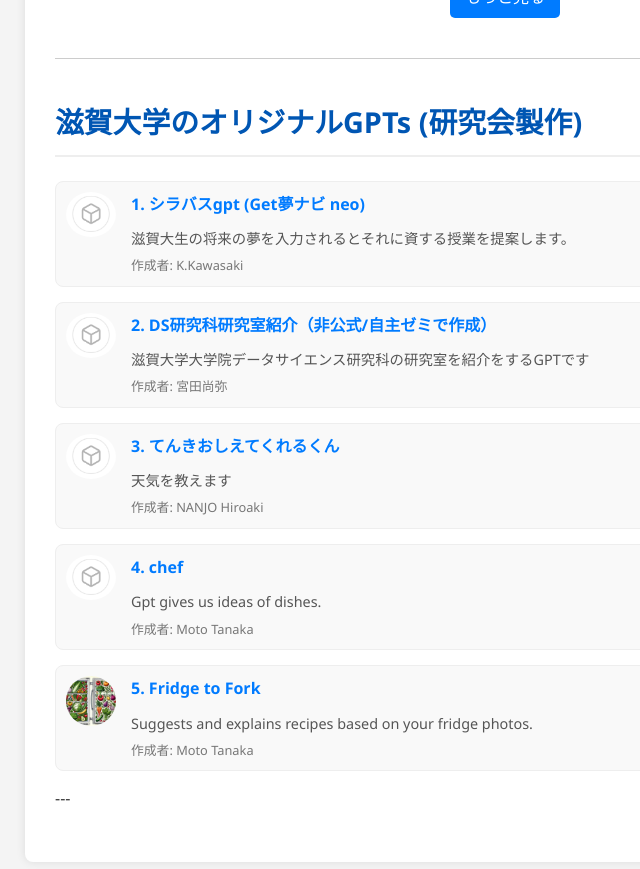
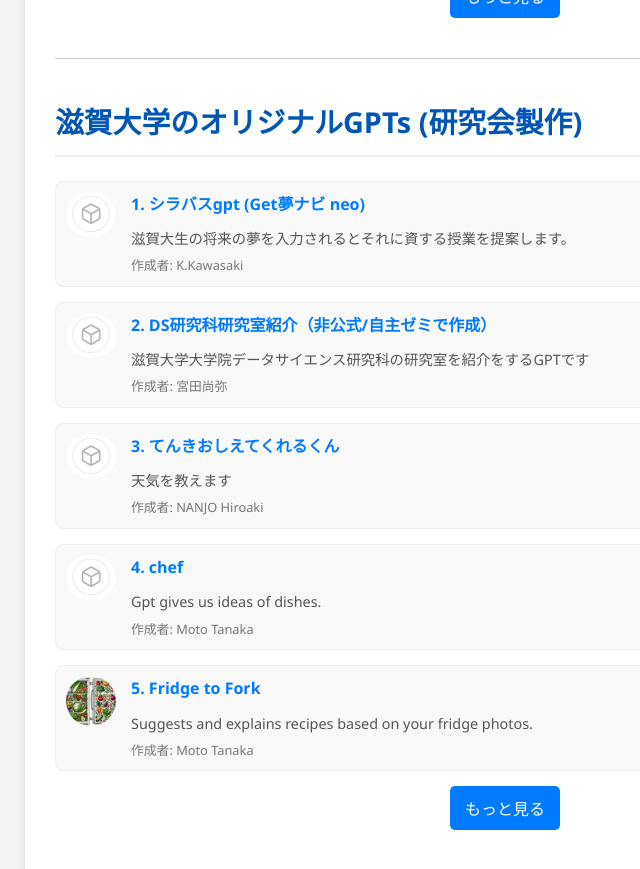
Before and after one commit to schwalbe1996/shiga_u_gpts, a Jekyll site: the page index.html, which Jekyll copies as it is, in a window 1280 px wide and 900 px high, scrolled down 1874 px. Shown: the top 869 px of the window, without its empty margins (135-775 px from the left). Built offline with Jekyll 4.4.1, drawn with Linux system fonts in a browser that asks for light colours; Markdown is read by kramdown in place of the engine named in the settings.

Commit message:
Update index.html

```diff
--- a/index.html
+++ b/index.html
@@ -45,7 +45,7 @@
         <h2 id="public">滋賀大学のオリジナルGPTs (大学内公開用)</h2>
         <div class="gpt-list-container" id="public-gpt-list">
             <div class="gpt-item">
-                <img src="/image/d6f362e7-32d2-45c7-bcc4-677b273328e9.png" alt="GPT Icon" width="50">
+                <img src="image/d6f362e7-32d2-45c7-bcc4-677b273328e9.png" alt="GPT Icon" width="50">
                 <div class="gpt-item-content">
                     <a href="https://chatgpt.com/g/g-686b3e646cf88191824eb8b93f3ae241-zi-he-da-xue-ihentoshao-jie-ver-2" target="_blank">
                         1. 滋賀大学 イベント紹介 ver.2?
@@ -341,7 +341,7 @@
                     <p class="gpt-author">作成者: 瀬川　正之</p>
                 </div>
             </div>
-            ---
+            <button class="toggle-gpt-list" data-target="research-gpt-list">もっと見る</button>
 
         </div>
     </div>
```
